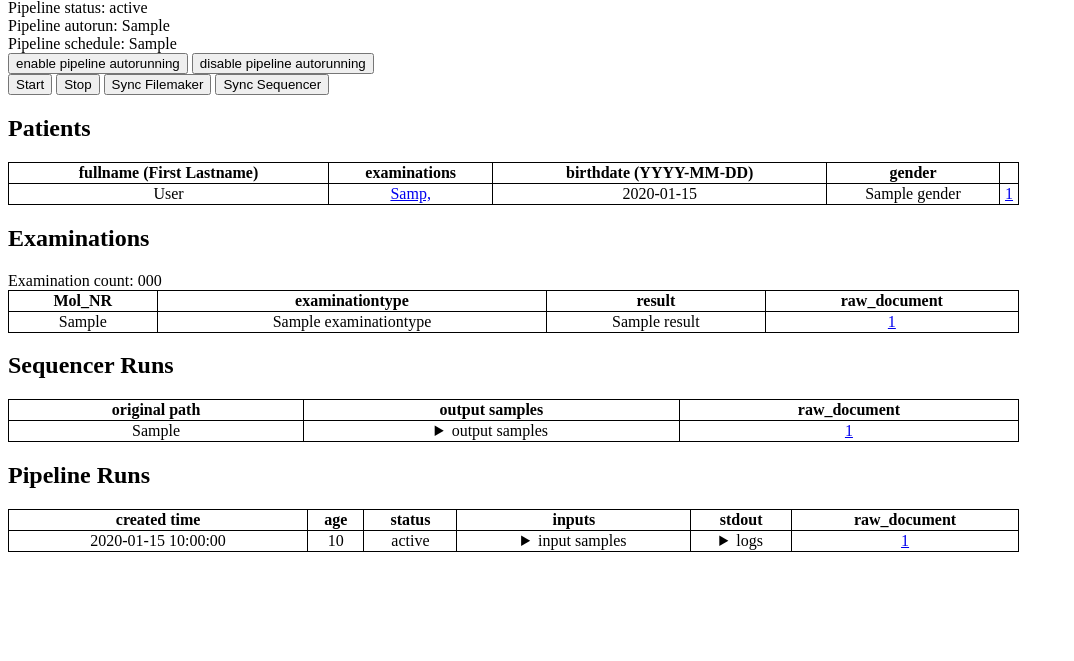
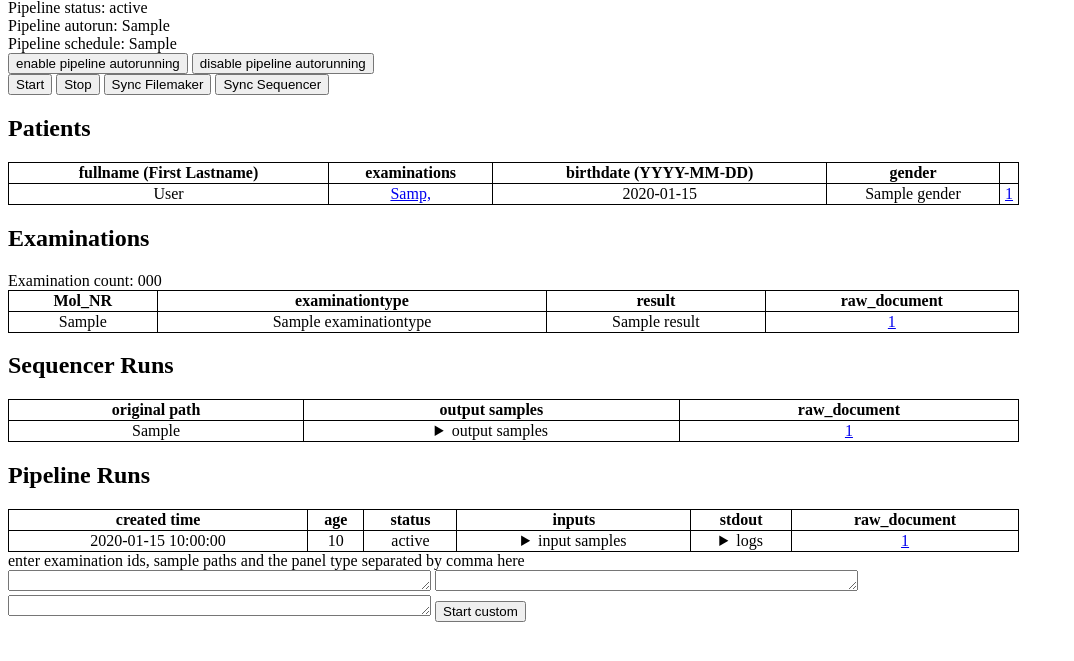
Before and after one commit to feiloo/ngs_pipeline, a Flask app: template app/src/app/templates/pipeline_dashboard.html in a window 1280 px wide. Shown: the part 99-760 px from the top of the page, without its empty margins (0-1074 px from the left). Run offline with Flask 3, Linux system fonts and the light colour scheme; the template is opened without the code that fills it: most values are stand-ins (such as "Sample title", 1, 10 or a date in 2020); parts of the project's set-up code (start-up, migrations or seed data) failed here and were passed over.

Commit message:
add custom pipeline starting and nicer printing to ui

```diff
--- a/app/src/app/templates/pipeline_dashboard.html
+++ b/app/src/app/templates/pipeline_dashboard.html
@@ -184,6 +184,17 @@ td {
     {% endfor %}
     </table>
   </div>
+
+
+  <div>
+   <form method=post name="pipeline_start_custom" action='/pipeline_start_custom' style='display: inline-block;'>
+    <div> enter examination ids, sample paths and the panel type separated by comma here </div>
+    <textarea name='examinations' rows="1" cols="50"></textarea>
+    <textarea name='sample_paths' rows="1" cols="50"></textarea>
+    <textarea name='panel_type' rows="1" cols="50"></textarea>
+    <button type="submit" value="start_custom">Start custom</button>
+   </form>
+  </div>
  </div>
 
 
--- a/app/src/app/ui.py
+++ b/app/src/app/ui.py
@@ -7,10 +7,11 @@ from app.constants import *
 from app.config import CONFIG
 from app.model import panel_types, SequencerInputSample, Examination, Patient
 
-from app.tasks import start_pipeline, sync_couchdb_to_filemaker, sync_sequencer_output, mq
+from app.tasks import start_pipeline, sync_couchdb_to_filemaker, sync_sequencer_output, mq, start_workflow
 from app.db import DB
 
 import pycouchdb as couch
+import json
 
 APP_VERSION = '0.0.1'
 PIPELINE_VERSION = APP_VERSION
@@ -73,8 +74,8 @@ def raw_view():
     view = request.args['view']
     key = request.args['key']
     doc = db.query(view+"?key="+key).rows
-    ds = str(doc)
-    return render_template('raw_db_document.html', doc=doc,ds=ds)
+    ds = [json.dumps(d, indent=2) for d in doc]
+    return render_template('raw_db_view.html', doc=doc,ds=ds)
 
 @admin.route("/db/raw/<document_id>", methods=['GET'])
 def raw_document_view(document_id):
@@ -86,6 +87,18 @@ def raw_document_view(document_id):
 def pipeline_start():
     current_app.logger.info('start pipeline')
     result = start_pipeline.apply_async(args=[])
+    return redirect('/pipeline_status')
+
+@admin.route("/pipeline_start_custom", methods=['POST'])
+def pipeline_start_custom():
+    current_app.logger.info('start pipeline custom')
+    examinations = request.form['examinations'].split(',')
+    samples = request.form['sample_paths'].split(',')
+    inputs = list(zip(examinations, samples))
+    panel_type = request.form['panel_type']
+    print(inputs)
+    print(panel_type)
+    result = start_workflow.apply_async(args=[inputs, panel_type])
     return redirect('/pipeline_status')
 
 @admin.route("/pipeline_sync_filemaker", methods=['POST'])
```
Also changed, not shown: app/src/app/templates/raw_db_view.html (added, +13 -0 lines).
